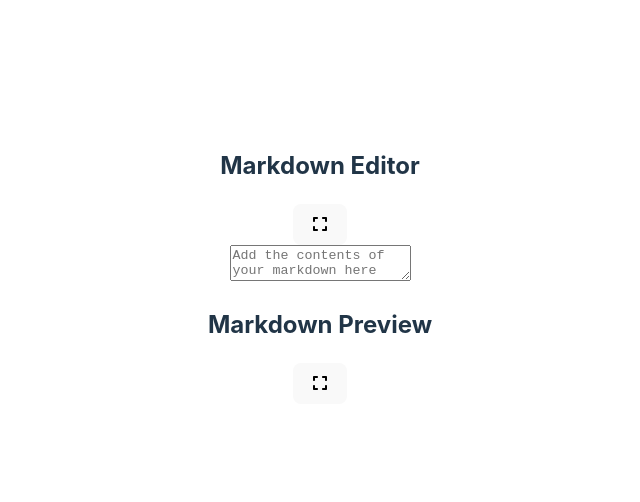
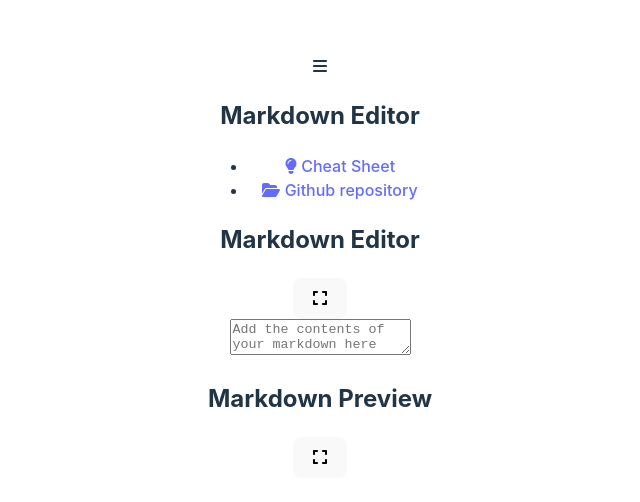
Before and after one commit to natmsaenz/react-projects, a React (Vite) app in the folder markdown-viewer/: page / in a window 1280 px wide. Shown: the part 134-636 px from the top of the page, without its empty margins (320-960 px from the left). Built offline with nearby package versions, Linux system fonts and the light colour scheme.

Commit message:
Added a new icon on the sidebar, rendered the component on App.tsx

```diff
--- a/markdown-viewer/src/App.tsx
+++ b/markdown-viewer/src/App.tsx
@@ -2,6 +2,7 @@
 import './App.css'
 import MarkdownEditor from './markdownEditor/MarkdownEditor'
 import MarkdownPreview from './markdownPreview/MarkdownPreview';
+import Sidebar from './sidebar/Sidebar';
 import React, {useState} from "react";
 
 
@@ -9,14 +10,16 @@ function App() {
   const [markdownContent, setMarkdownContent] = useState<string>('');
 
   return (
-    <>
+    <div>
+      <div className='sidebarWrapper'></div>
+      <Sidebar />
       <div className='markdownBody'>
 
         <MarkdownEditor />
         <MarkdownPreview content={markdownContent} />
       </div>
 
-    </>
+    </div>
   )
 }
 
--- a/markdown-viewer/src/sidebar/Sidebar.tsx
+++ b/markdown-viewer/src/sidebar/Sidebar.tsx
@@ -1,7 +1,7 @@
 /* eslint-disable @typescript-eslint/no-unused-vars */
 import React from "react";
 import { FontAwesomeIcon } from "@fortawesome/react-fontawesome";
-import { faBars, faLightbulb, faGithub} from "@fortawesome/free-solid-svg-icons";
+import { faBars, faLightbulb, faFolderOpen} from "@fortawesome/free-solid-svg-icons";
 
 
 const Sidebar = () =>{
@@ -18,10 +18,12 @@ return(
                 <a href={cheatSheetUrl} target="_blank" rel="noopener noreferrer"><FontAwesomeIcon icon={faLightbulb} /> Cheat Sheet</a>
             </li>
            <li>
-           <a href={repositoryUrl} target="_blank" rel="noopener noreferrer"><FontAwesomeIcon icon={faGithub} /> Github repository</a>
+           <a href={repositoryUrl} target="_blank" rel="noopener noreferrer"><FontAwesomeIcon icon={faFolderOpen} /> Github repository</a>
 
            </li>
         </ul>
     </div>
 )
 }
+
+export default Sidebar
```
